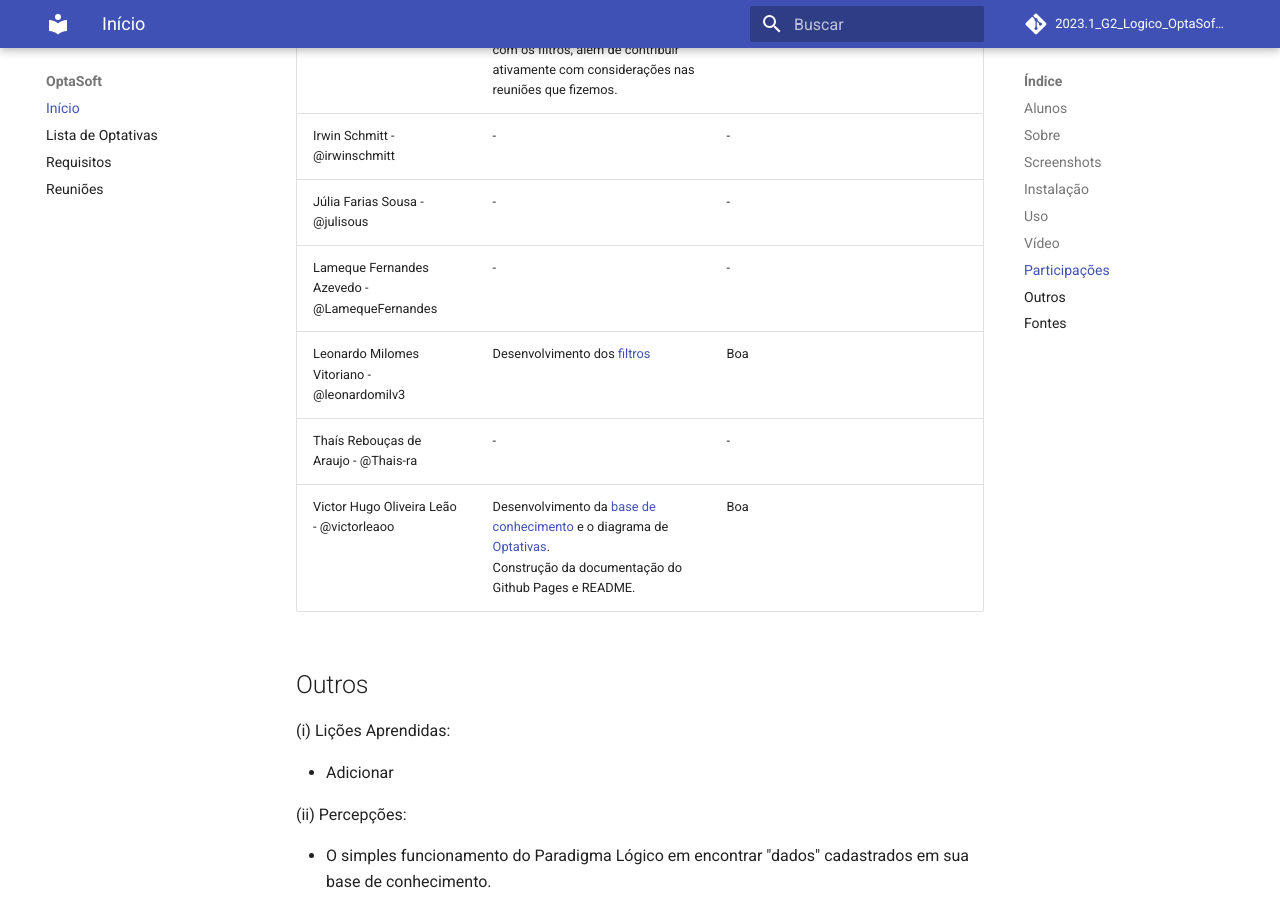
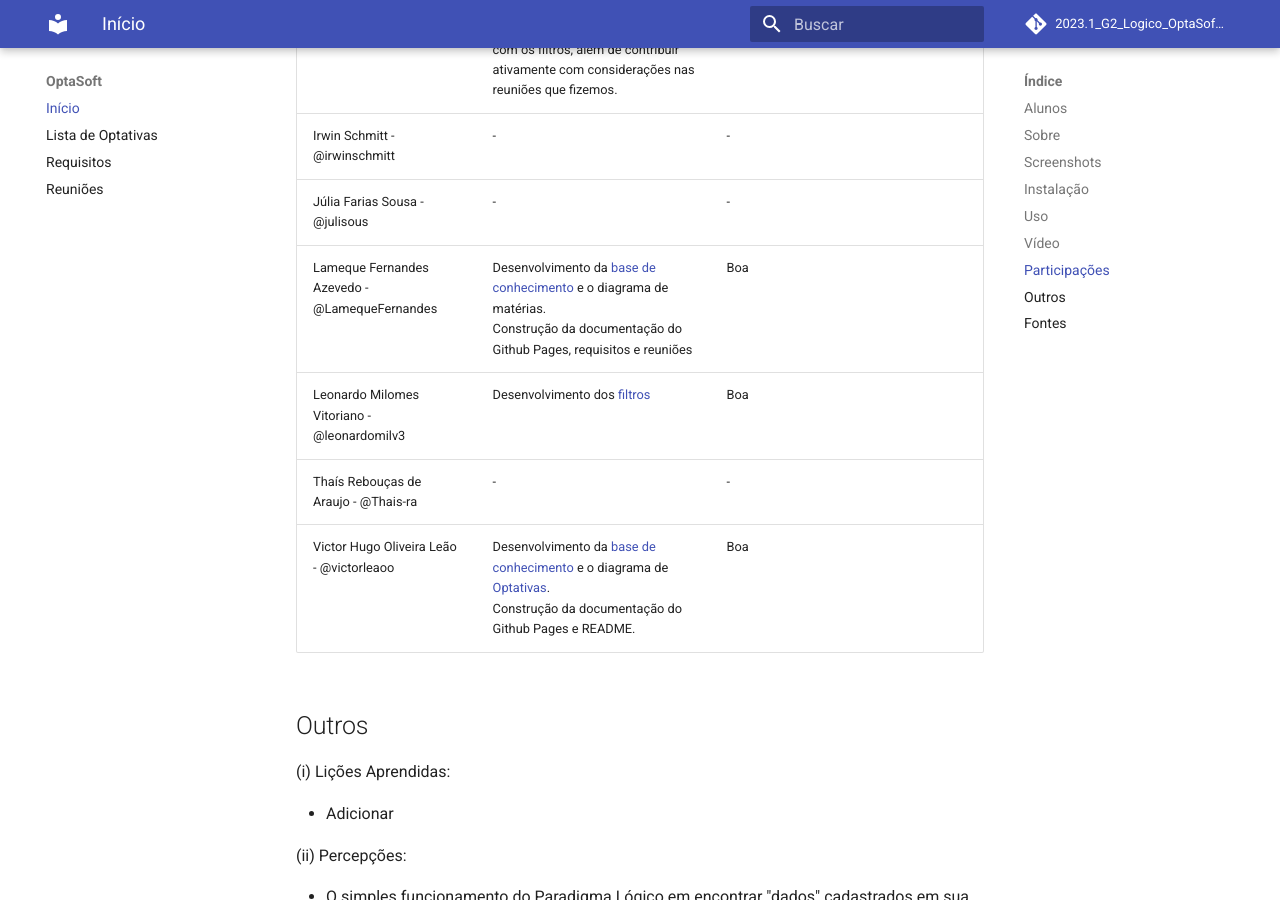
Before and after one commit to UnBParadigmas2023-1-Turma02/2023.1_G2_Logico_OptaSoftware, an MkDocs documentation site: the page built from pages/docs/index.md, in a window 1280 px wide and 900 px high, scrolled down 2265 px. Built offline with MkDocs 1.6.1 and Material for MkDocs 9.7.7, drawn with Linux system fonts in a browser that asks for light colours; comment, search, counter and statistics services are not loaded.

Commit message:
adicao de contribuicao

```diff
--- a/pages/docs/index.md
+++ b/pages/docs/index.md
@@ -63,7 +63,7 @@ TEMPO: +/- 15min
 | Guilherme Brito Vilas Boas - @dev-brito | Desenvolvimento da tabela de Resultados da Busca e Integração com os filtros, além de contribuir ativamente com considerações nas reuniões que fizemos. | Excelente |
 | Irwin Schmitt - @irwinschmitt | - | - |
 | Júlia Farias Sousa - @julisous | - | - |
-| Lameque Fernandes Azevedo - @LamequeFernandes | - | - |
+| Lameque Fernandes Azevedo - @LamequeFernandes | Desenvolvimento da [base de conhecimento](https://github.com/UnBParadigmas2023-1-Turma02/2023.1_G2_Logico_OptaSoftware/blob/main/app/materias.pl) e o diagrama de matérias.<br>Construção da documentação do Github Pages, requisitos e reuniões | Boa |
 | Leonardo Milomes Vitoriano - @leonardomilv3 | Desenvolvimento dos [filtros](https://github.com/UnBParadigmas2023-1-Turma02/2023.1_G2_Logico_OptaSoftware/blob/main/app/filtros.pl) | Boa |
 | Thaís Rebouças de Araujo - @Thais-ra | - | - |
 | Victor Hugo Oliveira Leão - @victorleaoo | Desenvolvimento da [base de conhecimento](https://github.com/UnBParadigmas2023-1-Turma02/2023.1_G2_Logico_OptaSoftware/blob/main/app/materias.pl) e o diagrama de [Optativas](https://unbparadigmas2023-1-turma02.github.io/2023.1_G2_Logico_OptaSoftware/optativas/).<br>Construção da documentação do Github Pages e README. | Boa |
```
Also changed, not shown: README.md.
